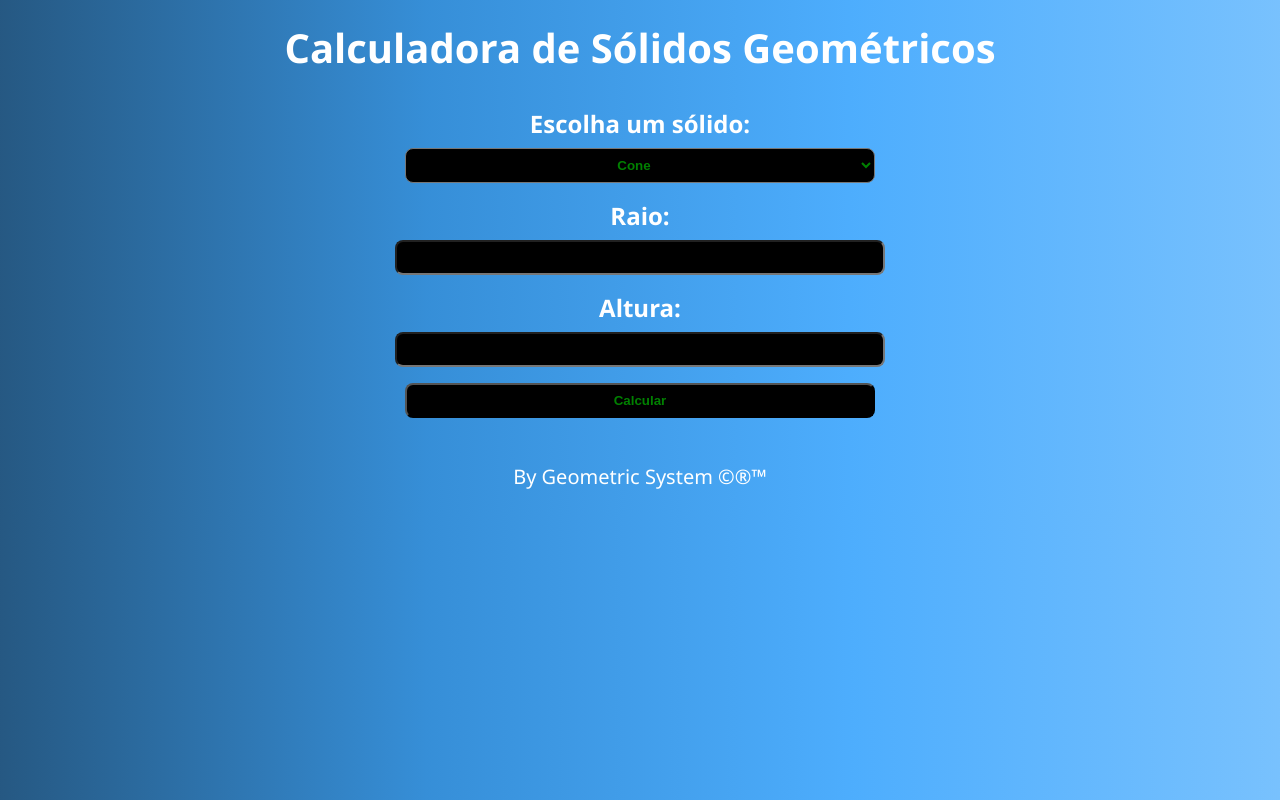
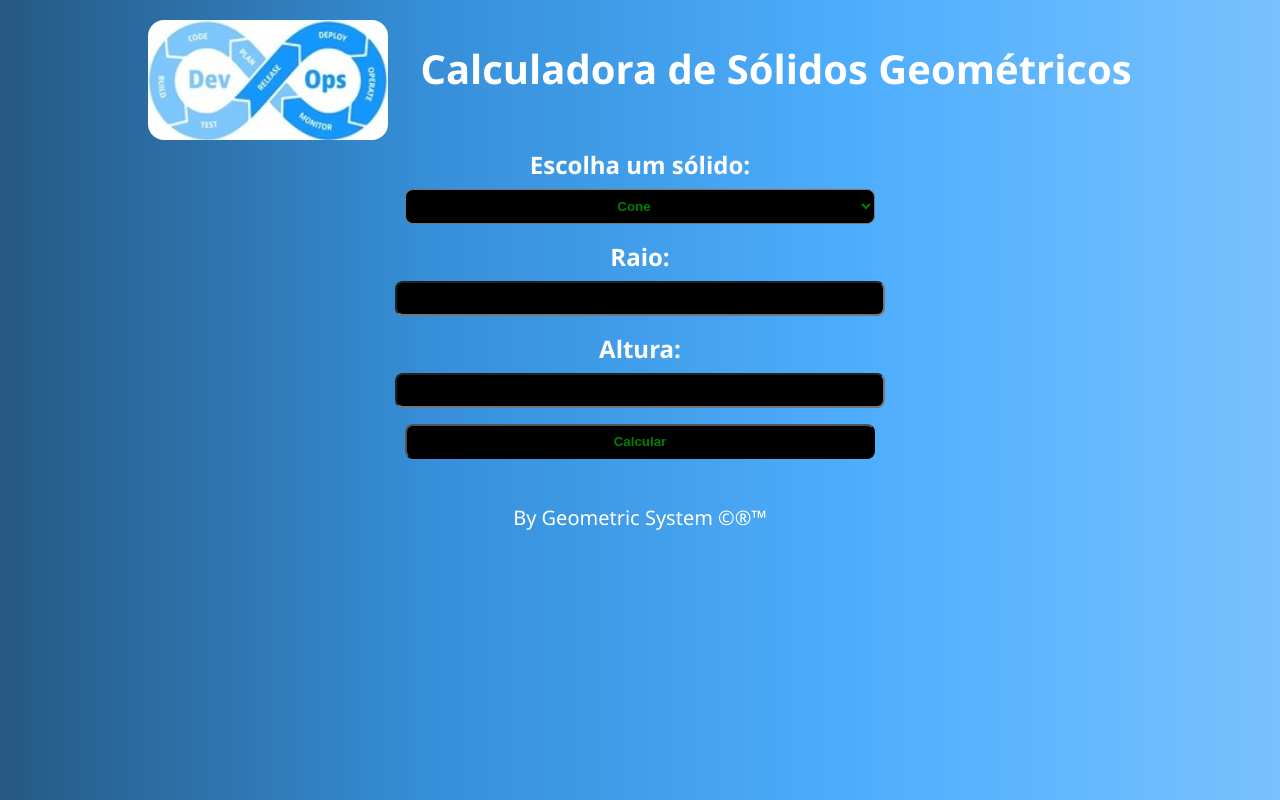
Before and after one commit to Prof-Carlos-Senai/solidos_geometricos, a website built with Vite: page index.html in a window 1280 px wide. Built offline with nearby package versions, Linux system fonts and the light colour scheme.

Commit message:
adicionada uma imagem no sistema

```diff
--- a/index.html
+++ b/index.html
@@ -9,6 +9,7 @@
 </head>
 <body>
     <header>
+        <img src="./img/devops.jpg" alt="imagem de DEVOPS">
         <h1>Calculadora de Sólidos Geométricos</h1>
     </header>
     <main class="app">
--- a/style.css
+++ b/style.css
@@ -11,10 +11,24 @@ body{
     background: linear-gradient(to left, rgba(98, 183, 253, 0.858), rgba(48, 160, 253, 0.858), rgba(21, 124, 209, 0.858), rgba(2, 61, 110, 0.858));
 }
 
+header{
+    display: flex;
+    flex-direction: row;
+    justify-content: center;
+    align-items: center;
+    gap: 32px;
+}
+
 header h1{
     font-size: 2.5rem;
     font-weight: bold;
     margin-bottom: 24px;
+}
+
+header img{
+    width: 240px;
+    height: 120px;
+    border-radius: 16px;
 }
 
 .app {
```
Also changed, not shown: img/devops.jpg (added).
